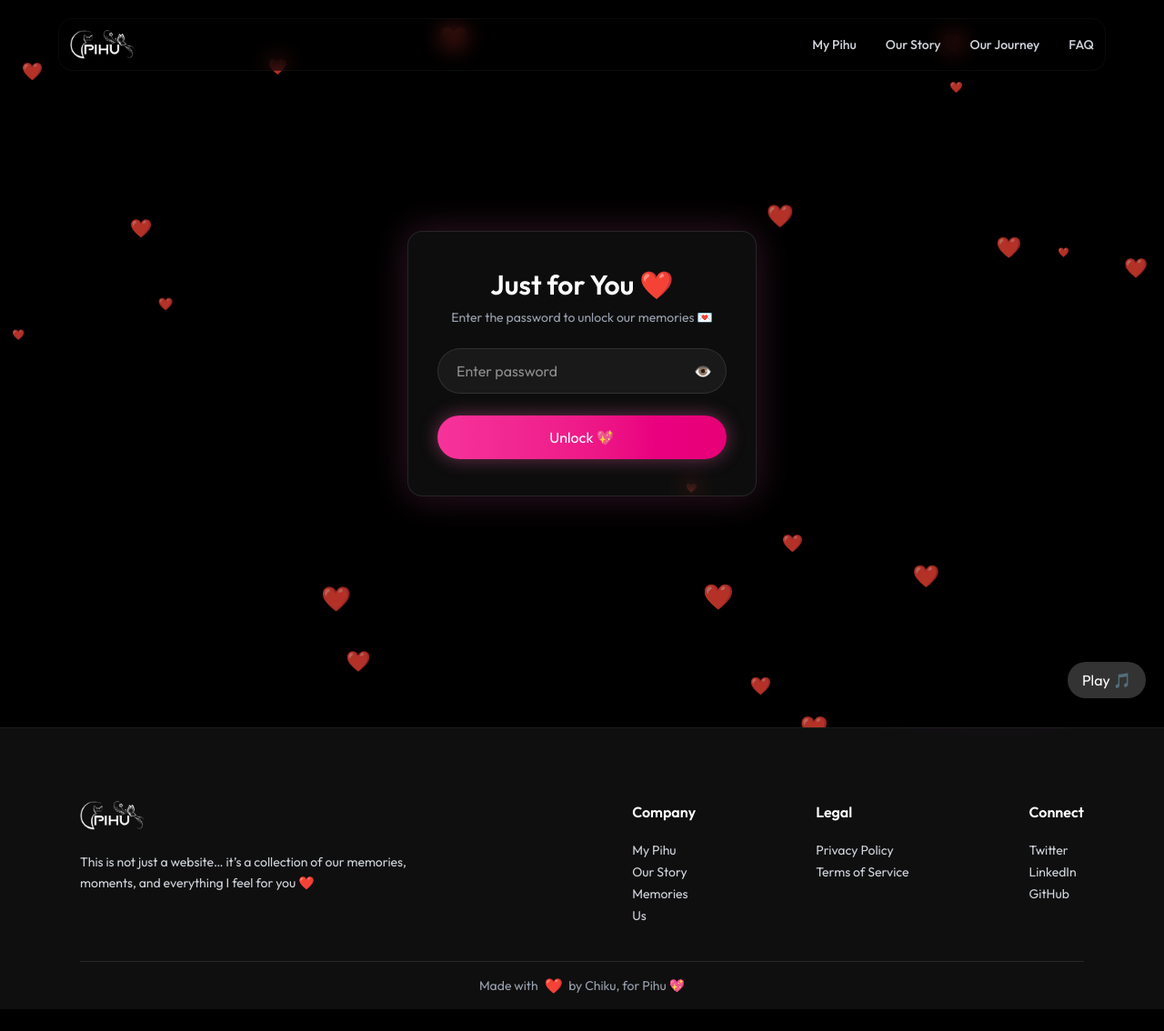
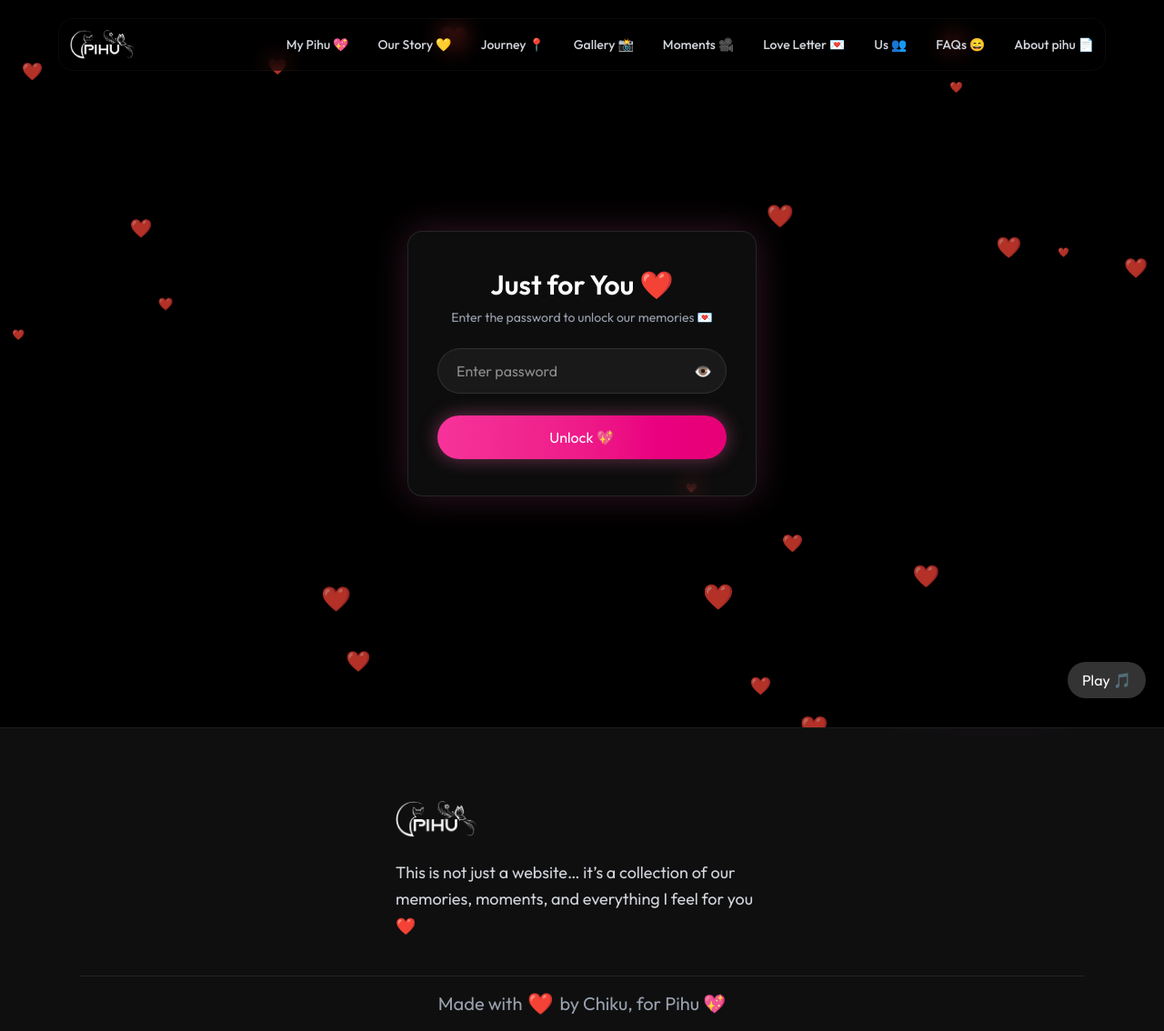
Before and after one commit to krigup789/pihu, a Next.js app: page / in a window 1280 px wide. Shown: the whole page at 91% size. Before the commit the page ends 1110 px from the top, so only its background shows below. Built offline with nearby package versions, Linux system fonts and the light colour scheme.

Commit message:
first commit4

```diff
--- a/app/page.tsx
+++ b/app/page.tsx
@@ -26,8 +26,15 @@ export default function Page() {
     if (password === CORRECT_PASSWORD) {
       setIsAuthenticated(true);
       setError("");
-    } else {
-      setError("Wrong password 😅");
+
+      // 🔥 PLAY MUSIC AFTER LOGIN
+      setTimeout(() => {
+        const music = document.getElementById("bg-music") as HTMLAudioElement;
+        if (music) {
+          music.volume = 0.5;
+          music.play().catch(() => {});
+        }
+      }, 300);
     }
   };
 
--- a/components/Footer.tsx
+++ b/components/Footer.tsx
@@ -1,53 +1,28 @@
 "use client";
-import { footerLinks } from "@/data/dummy-data";
 import { motion } from "framer-motion";
 
 export default function Footer() {
   return (
     <motion.footer
-      className="bg-white/6 border-t border-white/6 pt-10 text-gray-300"
+      className="bg-white/6 border-t border-white/6 pt-10 text-gray-300 shadow-[0_0_30px_rgba(255,105,180,0.2)]"
       initial={{ opacity: 0 }}
       whileInView={{ opacity: 1 }}
       viewport={{ once: true }}
       transition={{ type: "spring", duration: 0.5 }}
     >
       <div className="max-w-6xl mx-auto px-6">
-        <div className="flex flex-col md:flex-row items-start justify-between gap-10 py-10 border-b border-white/10">
+        <div className="flex justify-center md:flex-row items-center md:items-start justify-between gap-10 py-10 border-b border-white/10 text-center md:text-left">
           <div>
-            <img src="/logo.png" alt="logo" className="h-8" />
-            <p className="max-w-[410px] mt-6 text-sm leading-relaxed">
+            <img src="/logo.png" alt="logo" className="h-10" />
+            <p className="max-w-[410px] mt-6 text-lg leading-relaxed">
               This is not just a website… it’s a collection of our memories,
               moments, and everything I feel for you ❤️
             </p>
           </div>
-
-          <div className="flex flex-wrap justify-between w-full md:w-[45%] gap-5">
-            {footerLinks.map((section, index) => (
-              <div key={index}>
-                <h3 className="font-semibold text-base text-white md:mb-5 mb-2">
-                  {section.title}
-                </h3>
-                <ul className="text-sm space-y-1">
-                  {section.links.map(
-                    (link: { name: string; url: string }, i) => (
-                      <li key={i}>
-                        <a
-                          href={link.url}
-                          className="hover:text-white transition"
-                        >
-                          {link.name}
-                        </a>
-                      </li>
-                    ),
-                  )}
-                </ul>
-              </div>
-            ))}
-          </div>
         </div>
 
         <motion.p
-          className="py-4 text-center text-sm text-gray-400 flex items-center justify-center gap-2"
+          className="py-4 text-center text-xl text-gray-400 flex items-center justify-center gap-2"
           initial={{ opacity: 0, y: 20 }}
           whileInView={{ opacity: 1, y: 0 }}
           transition={{ duration: 0.6 }}
--- a/components/Gallery.jsx
+++ b/components/Gallery.jsx
@@ -46,7 +46,7 @@ export default function Gallery() {
   const [selectedImage, setSelectedImage] = useState(null);
 
   return (
-    <section className="py-24 px-4 text-white">
+    <section id="Gallery" className="py-24 px-4 text-white">
       {/* Heading */}
       <div className="text-center mb-16">
         <h2 className="text-3xl md:text-4xl font-bold">Our Memories 📸</h2>
--- a/components/LoveLetter.jsx
+++ b/components/LoveLetter.jsx
@@ -84,7 +84,10 @@ export default function LoveLetter() {
   //   new Audio("/music.mp3").play();
 
   return (
-    <section className="py-28 px-4 text-white text-center relative shadow-[0_0_40px_rgba(255,105,180,0.5)] rounded-xl">
+    <section
+      id="Love"
+      className="py-28 px-4 text-white text-center relative shadow-[0_0_40px_rgba(255,105,180,0.5)] rounded-xl"
+    >
       {/* Background glow */}
       <div className="absolute inset-0 -z-10 bg-gradient-to-b from-pink-500/20 via-transparent to-transparent" />
 
@@ -146,7 +149,7 @@ export default function LoveLetter() {
             />
 
             <p className="mt-6 text-pink-400 font-semibold">
-              — Yours, always 💛
+              — Yours, always 💜
             </p>
           </motion.div>
         )}
--- a/components/MusicPlayer.jsx
+++ b/components/MusicPlayer.jsx
@@ -19,40 +19,43 @@ export default function MusicPlayer() {
   };
 
   useEffect(() => {
-    const handleFirstInteraction = () => {
-      if (!audioRef.current) return;
+    const audio = audioRef.current;
 
-      audioRef.current.volume = 0.5;
+    if (!audio) return;
 
-      const playAudio = async () => {
-        try {
-          await audioRef.current.play();
-          setPlaying(true);
-          console.log("Music started ✅");
-        } catch (err) {
-          console.log("Autoplay blocked ❌", err);
-        }
-      };
+    const onPlay = () => setPlaying(true);
+    const onPause = () => setPlaying(false);
 
-      playAudio();
-    };
-
-    // 🔥 Use multiple events (fixes mobile + desktop)
-    document.addEventListener("click", handleFirstInteraction, { once: true });
-    document.addEventListener("touchstart", handleFirstInteraction, {
-      once: true,
-    });
+    audio.addEventListener("play", onPlay);
+    audio.addEventListener("pause", onPause);
 
     return () => {
-      document.removeEventListener("click", handleFirstInteraction);
-      document.removeEventListener("touchstart", handleFirstInteraction);
+      audio.removeEventListener("play", onPlay);
+      audio.removeEventListener("pause", onPause);
+    };
+  }, []);
+
+  useEffect(() => {
+    const audio = audioRef.current;
+
+    if (!audio) return;
+
+    const onPlay = () => setPlaying(true);
+    const onPause = () => setPlaying(false);
+
+    audio.addEventListener("play", onPlay);
+    audio.addEventListener("pause", onPause);
+
+    return () => {
+      audio.removeEventListener("play", onPlay);
+      audio.removeEventListener("pause", onPause);
     };
   }, []);
 
   return (
     <>
       {/* 🎵 Audio */}
-      <audio ref={audioRef} loop preload="auto">
+      <audio id="bg-music" ref={audioRef} loop preload="auto">
         <source src="/music2.mp3" type="audio/mpeg" />
       </audio>
 
--- a/components/Navbar.tsx
+++ b/components/Navbar.tsx
@@ -8,10 +8,20 @@ export default function Navbar() {
   const [isOpen, setIsOpen] = useState(false);
 
   const navLinks = [
-    { name: "My Pihu", href: "/#" },
-    { name: "Our Story", href: "/#About" },
-    { name: "Our Journey", href: "/#Timeline" },
-    { name: "FAQ", href: "/#faq" },
+    { name: "My Pihu 💖", href: "/#" }, // Hero
+    { name: "Our Story 💛", href: "/#About" },
+    { name: "Journey 📍", href: "/#Timeline" },
+    { name: "Gallery 📸", href: "/#Gallery" },
+    { name: "Moments 🎥", href: "/#Video" },
+    { name: "Love Letter 💌", href: "/#Love" },
+    { name: "Us 👥", href: "/#Team" },
+    { name: "FAQs 😄", href: "/#faq" },
+    // 🔥 NEW (external link)
+    {
+      name: "About pihu 📄",
+      href: "https://resumebuddy-krish.vercel.app/view/69a6f0bf46c79f21a620ae08",
+      external: true,
+    },
   ];
 
   return (
@@ -31,6 +41,7 @@ export default function Navbar() {
           {navLinks.map((link) => (
             <a
               href={link.href}
+              target={link.external ? "_blank" : "_self"}
               key={link.name}
               className="hover:text-white transition"
             >
--- a/components/Team.jsx
+++ b/components/Team.jsx
@@ -25,7 +25,10 @@ const teamData = [
 
 export default function Team() {
   return (
-    <section className="py-24 px-4 text-white border-pink-400 shadow-[0_0_25px_rgba(255,105,180,0.5)] rounded-xl">
+    <section
+      id="Team"
+      className="py-24 px-4 text-white border-pink-400 shadow-[0_0_25px_rgba(255,105,180,0.5)] rounded-xl"
+    >
       {/* Heading */}
       <div className="text-center mb-16">
         <h2 className="text-3xl md:text-4xl font-bold">Us 👥</h2>
--- a/components/VideoSection.jsx
+++ b/components/VideoSection.jsx
@@ -28,8 +28,31 @@ const videoData = [
 export default function VideoSection() {
   const [selectedVideo, setSelectedVideo] = useState(null);
 
+  // 🔥 NEW: open video + pause music
+  const handleOpenVideo = (item) => {
+    setSelectedVideo(item);
+
+    const music = document.getElementById("bg-music");
+    if (music) {
+      music.pause();
+    }
+  };
+
+  // 🔥 NEW: close video + resume music
+  const handleCloseVideo = () => {
+    setSelectedVideo(null);
+
+    const music = document.getElementById("bg-music");
+    if (music) {
+      music.play().catch(() => {});
+    }
+  };
+
   return (
-    <section className="py-24 px-4 text-white hover:shadow-[0_0_30px_rgba(255,105,180,0.4)] transition-shadow duration-300 rounded-xl">
+    <section
+      id="Video"
+      className="py-24 px-4 text-white hover:shadow-[0_0_30px_rgba(255,105,180,0.4)] transition-shadow duration-300 rounded-xl"
+    >
       {/* Heading */}
       <div className="text-center mb-16">
         <h2 className="text-3xl md:text-4xl font-bold">Our Moments 🎥</h2>
@@ -45,7 +68,7 @@ export default function VideoSection() {
             key={item.id}
             whileHover={{ scale: 1.05 }}
             className="relative group cursor-pointer rounded-xl overflow-hidden"
-            onClick={() => setSelectedVideo(item)}
+            onClick={() => handleOpenVideo(item)}
           >
             {/* Thumbnail */}
             <img
@@ -73,7 +96,7 @@ export default function VideoSection() {
           {/* Close */}
           <button
             className="absolute top-6 right-6 text-white bg-white/10 p-2 rounded-full"
-            onClick={() => setSelectedVideo(null)}
+            onClick={handleCloseVideo}
           >
             <X size={20} />
           </button>
--- a/data/dummy-data.tsx
+++ b/data/dummy-data.tsx
@@ -83,29 +83,4 @@ export const faqData = [
   },
 ];
 
-export const footerLinks = [
-  {
-    title: "Company",
-    links: [
-      { name: "My Pihu", url: "#" },
-      { name: "Our Story", url: "#" },
-      { name: "Memories", url: "#" },
-      { name: "Us", url: "#" },
-    ],
-  },
-  {
-    title: "Legal",
-    links: [
-      { name: "Privacy Policy", url: "#" },
-      { name: "Terms of Service", url: "#" },
-    ],
-  },
-  {
-    title: "Connect",
-    links: [
-      { name: "Twitter", url: "#" },
-      { name: "LinkedIn", url: "#" },
-      { name: "GitHub", url: "#" },
-    ],
-  },
-];
+export const footerLinks = [];
```
Also changed, not shown: components/Timeline.jsx (+45 -2 lines).
